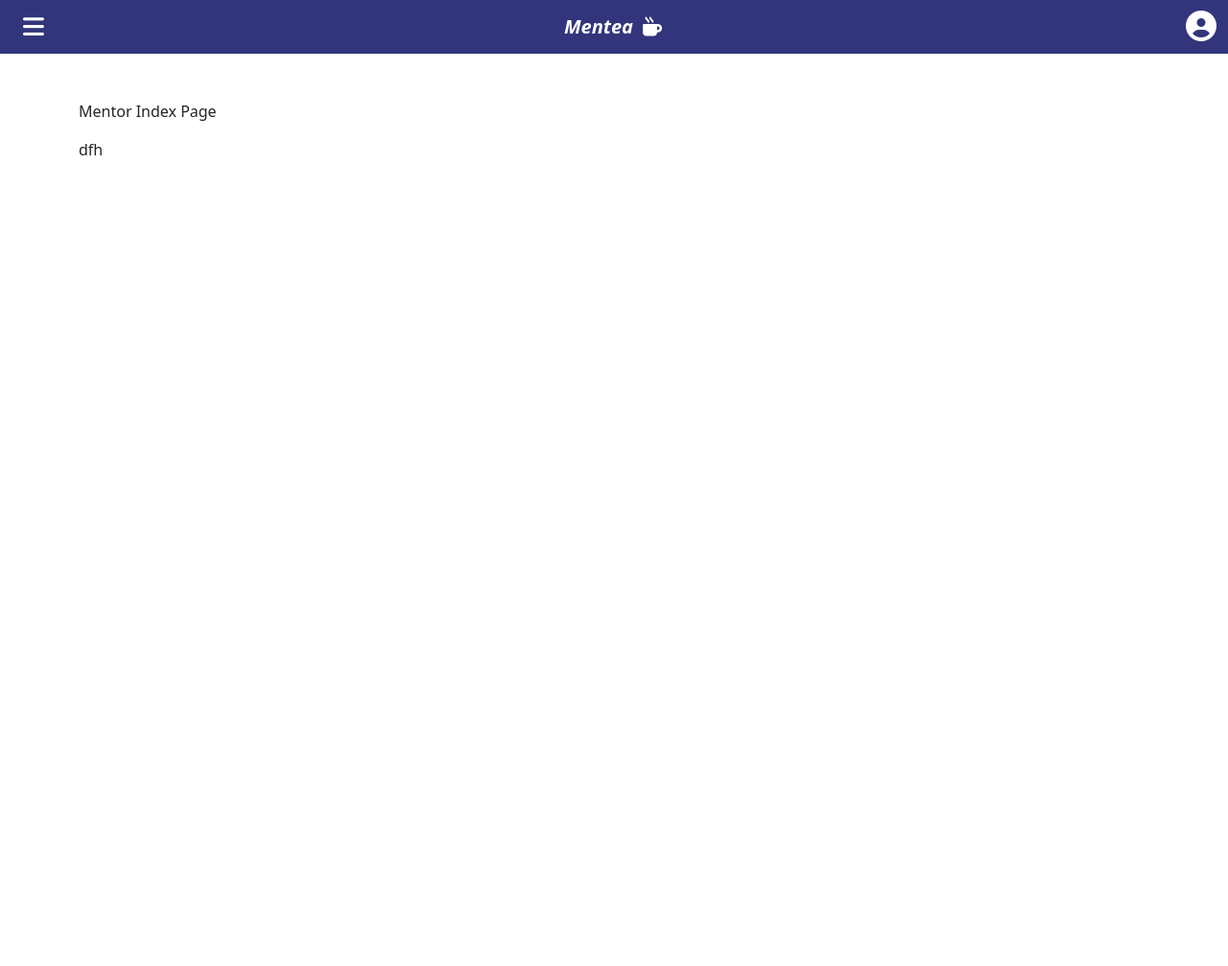
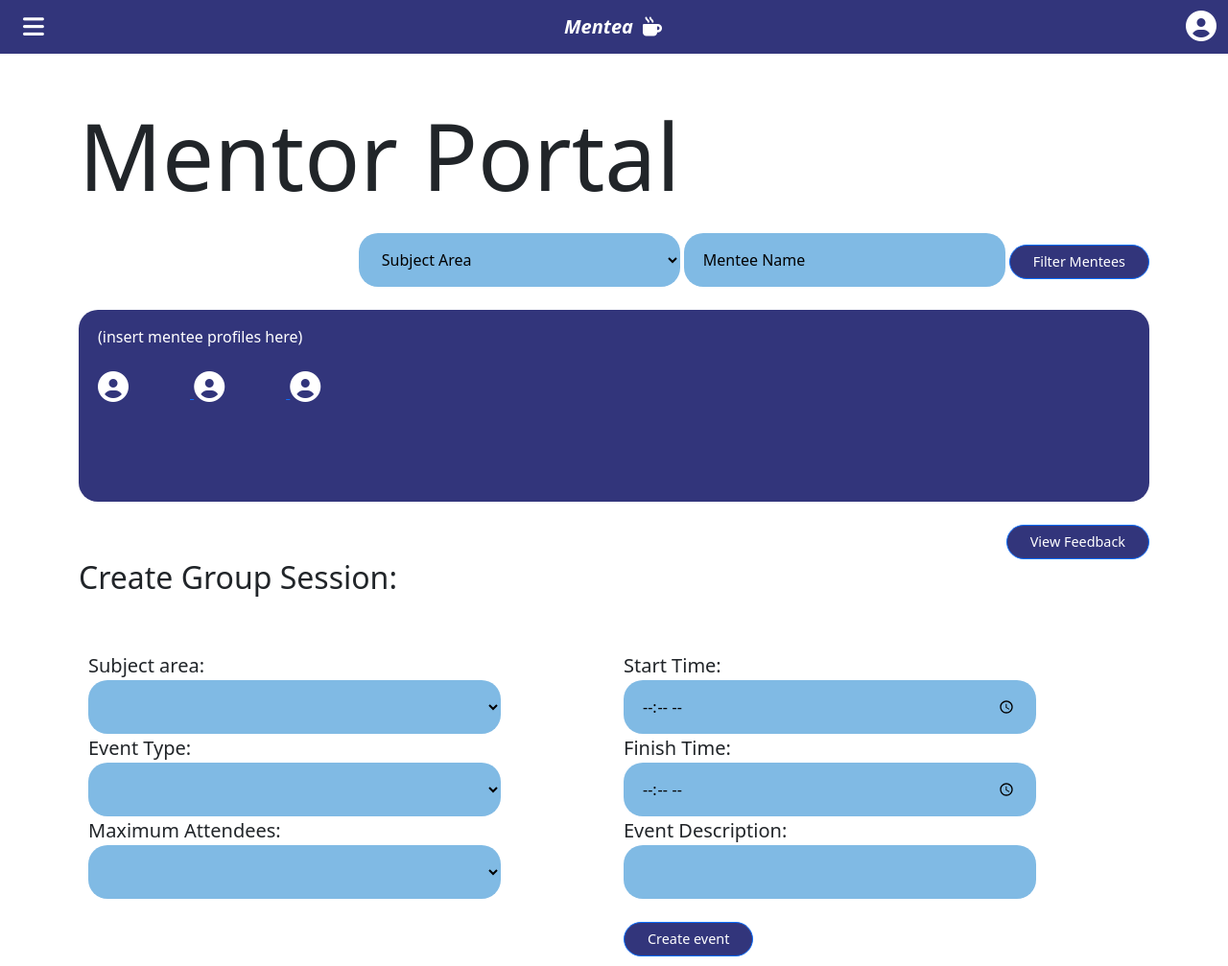
Before and after one commit to Joeyh021/mentea, a Django app: page /mentor/ in a window 1280 px wide. Shown: the whole page at 96% size. Before the commit the page ends 162 px from the top, so only its background shows below. Run offline with Django 4.2, Linux system fonts and the light colour scheme; some libraries are stand-ins or nearby versions.

Commit message:
filled out mentor dashboard page, used style from other pages

```diff
--- a/main/templates/main/faq.html
+++ b/main/templates/main/faq.html
@@ -16,7 +16,7 @@
       </h2>
       <div id="collapseOne" class="accordion-collapse collapse show" aria-labelledby="headingOne" data-bs-parent="#accordionExample">
         <div class="accordion-body">
-          <strong>By getting good kiddo!</strong> Visit <a href="#">your profile</a>, then head to the topics section and click edit!
+          <strong>By getting good kiddo!</strong> Visit <a href="/user/profile">your profile</a>, then head to the topics section and click edit!
         </div>
       </div>
     </div>
--- a/mentoring_platform/templates/mentee_base.html
+++ b/mentoring_platform/templates/mentee_base.html
@@ -14,7 +14,7 @@
                 <i class="fa-solid fa-bars fa-lg" style="width:"></i>
               </button>
           <a class="navbar-brand text-white fw-bolder fst-italic" href="/">Mentea <i class="fa-solid fa-mug-hot" style="margin-left: .3rem;"></i></a>
-          <a href="/user/profile" class="nav-item">
+          <a href="/user/profile/" class="nav-item">
             <i class="fa-solid fa-circle-user fa-2x" style="color: white;"></i>
           </a>
 
--- a/people/templates/people/mentor_dashboard.html
+++ b/people/templates/people/mentor_dashboard.html
@@ -3,6 +3,90 @@
 {% block title %}Mentor Index Page{% endblock %}
 
 {% block body %}
-<p>Mentor Index Page</p>
-dfh
+<div class="center">
+    <h1 class="mt-2 mb-0" color="#6e6464" style="font-size: 6rem;" color:>
+        Mentor Portal
+    </h1>
+</div>
+<br>
+
+<div style="text-align:right; border:5px;">
+    <select name="Subject area" class="select-mentor" id="subject;">
+        <option value="select">Subject Area</option>
+        <option value="Public Speaking">Public Speaking</option>
+        <option value="Entrepreneurship">Entrepreneurship</option>
+        <option value="Leadership">Leadership</option>
+        <option value="Organisation">Organisation</option>
+    </select>
+
+    <input type="text" class="text-mentor" placeholder="Mentee Name" />
+
+    <span class="btn btn-primary btn-rounded bg-mentor-blue px-4 " style="font-size: 0.9rem;">Filter Mentees</span>
+
+</div>
+<br>
+
+<div class="bg-block-mentor" >
+    (insert mentee profiles here)
+    <br><br>
+    <a href="/user/profile/" class="nav-item">
+        <i class="fa-solid fa-circle-user fa-2x" style="padding-right:10px; width: 6rem; height: 6rem; color: white;"></i>
+    </a>
+    <a href="/user/profile/" class="nav-item">
+        <i class="fa-solid fa-circle-user fa-2x" style="padding-right:10px; width: 6rem; height: 6rem; color: white;"></i>
+    </a>
+    <a href="/user/profile/" class="nav-item">
+        <i class="fa-solid fa-circle-user fa-2x" style="padding-right:10px; width: 6rem; height: 6rem; color: white;"></i>
+    </a>
+    <br>
+    <br>
+</div>
+
+<div style="text-align:right; border:5px;">
+    <span class="btn btn-primary btn-rounded bg-mentor-blue mt-4 px-4 " style="font-size: 0.9rem;">View Feedback</span>
+</div>
+
+<h2 class="mb-5">
+    Create Group Session:
+</h2>
+
+<div class="float-containter">
+    <div class="float-child">
+        <label for="groupSubject" font="25px">Subject area:</label>
+        <select name="Subject area" class="select-mentor" style="width:80%;" id="groupSubject;">
+            <option value="groupSub"></option>
+            <option value="Public Speaking">Public Speaking</option>
+            <option value="Entrepreneurship">Entrepreneurship</option>
+            <option value="Leadership">Leadership</option>
+            <option value="Organisation">Organisation</option>
+        </select>
+        <label for="eventType" font="25px">Event Type:</label>
+        <select name="Event Type" class="select-mentor" style="width:80%;" id="eventType;">
+            <option value="eventType"></option>
+            <option value="Public Speaking">Workshop</option>
+            <option value="Entrepreneurship">Group session</option>
+        </select>
+        <label for="maxAttendee" font="25px">Maximum Attendees:</label>
+        <select name="Maximum attendees" class="select-mentor" style="width:80%;" id="maxAttendee;">
+            <option value="groupSub"></option>
+            <option value="Public Speaking">10</option>
+            <option value="Entrepreneurship">20</option>
+            <option value="Leadership">30</option>
+        </select>
+    </div>
+    <div class="float-child">
+        <label for="start" font="25px">Start Time:</label>
+        <input type="time" class="text-mentor" style="width:80%;" id="start" />
+        <label for="finish" font="25px">Finish Time:</label>
+        <input type="time" class="text-mentor" style="width:80%;" id="finish" />
+        <label for="description" font="25px">Event Description:</label>
+        <input type="text" class="text-mentor" style="width:80%;" id="description" />
+        <br>
+        <span class="btn btn-primary btn-rounded bg-mentor-blue mt-4 px-4 " style="font-size: 0.9rem;">Create event</span>
+    </div>
+</div>
+
+
+<br>
+
 {% endblock %}
--- a/static/css/local.css
+++ b/static/css/local.css
@@ -116,11 +116,20 @@ blockquote {
     border-left-style: solid
 }
 
+label{
+    display:block;
+    font-size:20px;
+}
+
+::placeholder {
+    color: black;
+}
 
 :root {
     --mentea-generic-bg: #7d4394;
     --mentea-generic-sidenav-bg: #fcf5fb
 }
+
 /* NEW CONTENT FOR MENTEA */
 .bg-mentea {
     background-color: var(--mentea-generic-bg) !important;
@@ -161,3 +170,38 @@ blockquote {
 .color-mentea {
     color: var(--mentea-generic-bg) !important;
 }
+
+.float-container {
+    padding: 10px;
+}
+
+.float-child {
+    width: 50%;
+    float: left;
+    padding: 10px;
+}
+
+.select-mentor {
+    width: 30%;
+    padding: 16px 20px;
+    border: none;
+    border-radius: 20px;
+    background-color: #80BAE4;
+}
+
+.text-mentor {
+    width: 30%;
+    padding: 16px 20px;
+    border: none;
+    border-radius: 20px;
+    background-color: #80BAE4;
+}
+
+.bg-block-mentor {
+    width: 100%;
+    padding: 16px 20px;
+    border-radius: 20px;
+    color: white;
+    background-color: #32357b;
+
+}
```
Also changed, not shown: 1 other file.
